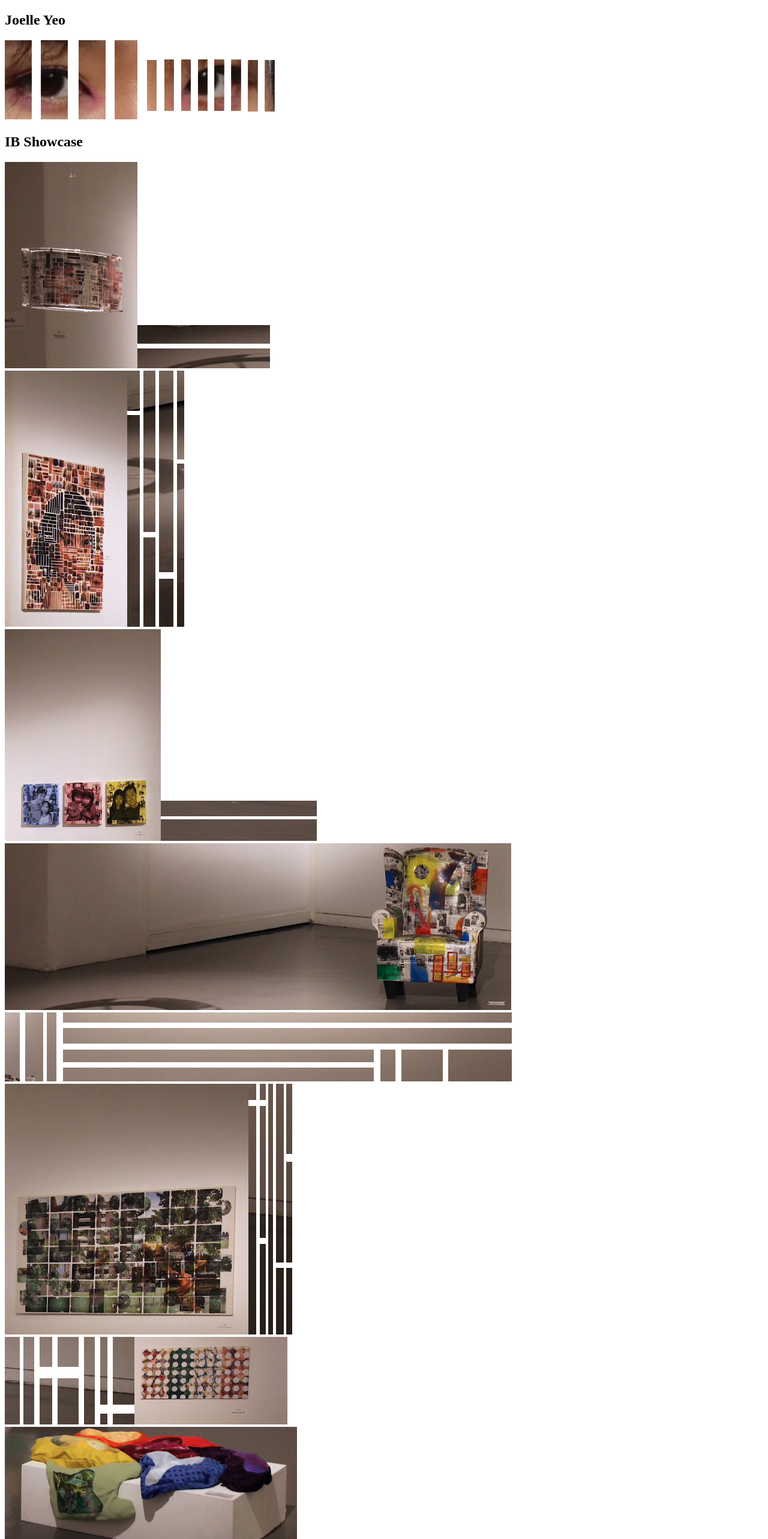
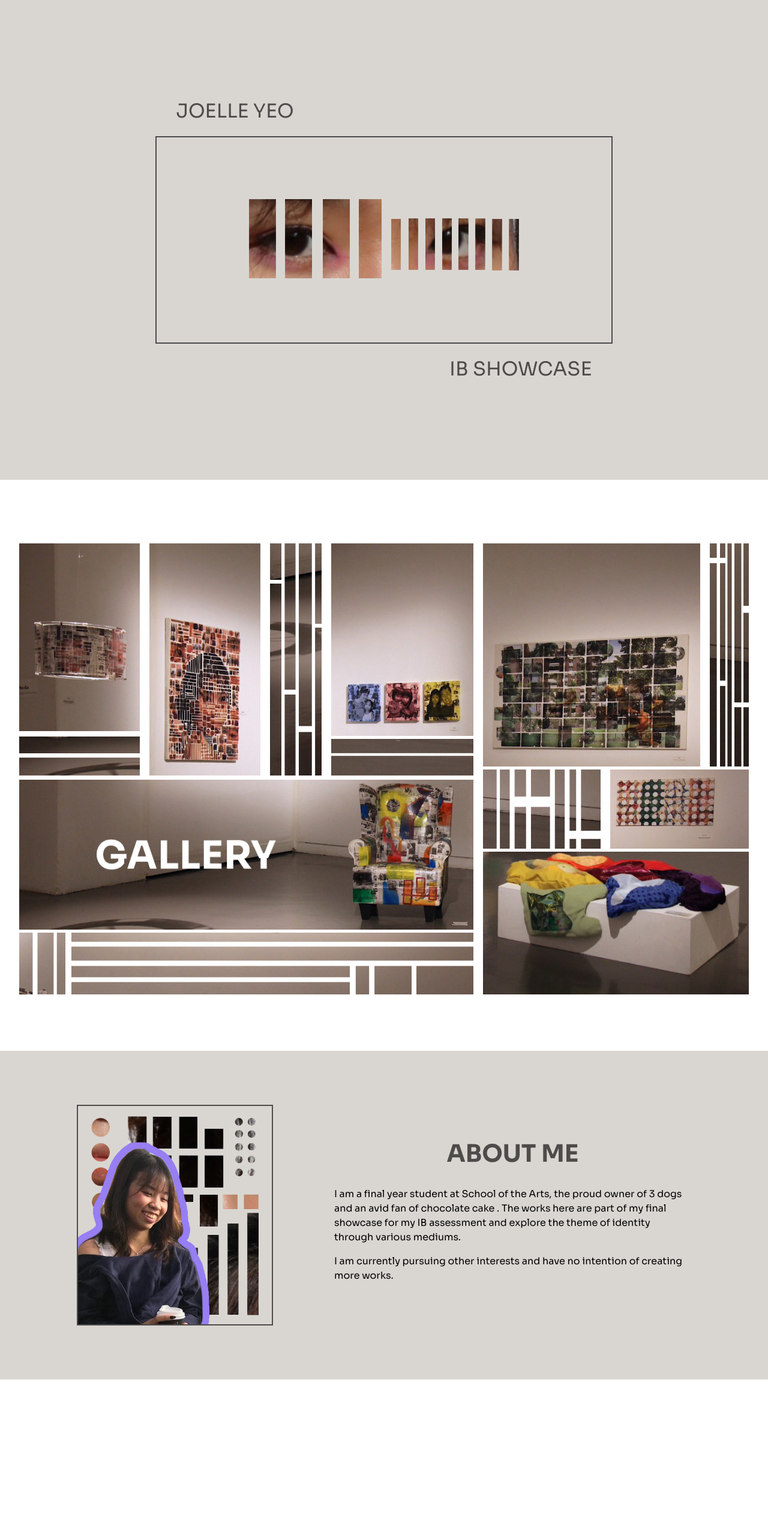
Before and after one commit to not-a-scam/joelle, a React (Create React App) app: page / in a window 1280 px wide. Shown: the top 2566 px of the page at 60% size. After the commit the page ends 2300 px from the top, so only its background shows below. Built offline with nearby package versions, Linux system fonts and the light colour scheme.

Commit message:
finish desktop design

```diff
--- a/public/css/styles.css
+++ b/public/css/styles.css
@@ -1,3 +1,126 @@
+h1, h2, h3 {
+  font-weight: 700;
+}
 
+p {
+  font-weight: 400;
+}
+
+* {
+  padding: 0;
+  margin: 0;
+  box-sizing: border-box;
+  font-family: "Sora", sans-serif;
+}
+
+#cover {
+  display: flex;
+  justify-content: center;
+  height: 100vh;
+  background-color: #d9d6d1;
+}
+
+.cover-img {
+  position: relative;
+  width: fit-content;
+  margin: auto;
+  padding: 10% 15%;
+  border: solid;
+  border-width: 2px;
+  border-color: #4d4c4a;
+}
+.cover-img .top-text, .cover-img .bottom-text {
+  color: #4d4c4a;
+  font-size: 2em;
+  font-weight: 400;
+  position: absolute;
+  text-transform: uppercase;
+}
+.cover-img .top-text {
+  top: -2em;
+  left: 2rem;
+}
+.cover-img .bottom-text {
+  bottom: -2em;
+  right: 2rem;
+}
+
+#gallery {
+  overflow-x: hidden;
+  padding-top: 1rem;
+  padding-left: 2rem;
+  padding-right: 1rem;
+  width: 100%;
+  max-width: 1350px;
+  margin: 7% auto;
+}
+
+.gallery-img {
+  cursor: pointer;
+}
+
+#aboutme {
+  background-color: #d9d6d1;
+}
+#aboutme .border-img {
+  border: solid;
+  border-color: #4d4c4a;
+  border-width: 2px;
+  margin: auto;
+  width: 100%;
+}
+#aboutme .border-img img {
+  width: 100%;
+  display: block;
+  padding-right: 0;
+}
+#aboutme .aboutme-content {
+  margin-left: 10%;
+  justify-self: center;
+  align-self: center;
+}
+#aboutme .aboutme-content h2 {
+  color: #4d4c4a;
+  font-size: 2.5rem;
+  text-transform: uppercase;
+  text-align: center;
+  margin-bottom: 5%;
+}
+#aboutme .aboutme-content p {
+  font-size: 1rem;
+  line-height: 1.5;
+  margin-bottom: 1em;
+}
+
+.y-row {
+  display: flex;
+  flex-direction: column;
+  justify-content: space-between;
+  align-content: space-between;
+}
+.y-row span {
+  padding-bottom: 1rem;
+  padding-right: 0;
+}
+.y-row span img {
+  max-width: 100%;
+}
+
+.x-row {
+  display: flex;
+  justify-content: space-between;
+  align-content: space-between;
+}
+.x-row span {
+  padding-right: 1rem;
+  padding-bottom: 0;
+}
+.x-row span img {
+  max-width: 100%;
+}
+
+.container {
+  padding: 7% 10%;
+}
 
 /*# sourceMappingURL=styles.css.map */
--- a/public/index.html
+++ b/public/index.html
@@ -4,6 +4,15 @@
     <meta charset="utf-8" />
     <meta name="viewport" content="width=device-width, initial-scale=1" />
     <title>Joelle Yeo | IB Showcase</title>
+
+    <!-- fonts -->
+    <link rel="preconnect" href="https://fonts.googleapis.com">
+    <link rel="preconnect" href="https://fonts.gstatic.com" crossorigin>
+    <link href="https://fonts.googleapis.com/css2?family=Sora:wght@400;700&display=swap" rel="stylesheet">
+
+    <!-- stylesheet -->
+    <link rel="stylesheet" href="./css/styles.css">
+
   </head>
   <body>
     <noscript>You need to enable JavaScript to run this app.</noscript>
--- a/public/scss/_base.scss
+++ b/public/scss/_base.scss
@@ -6,9 +6,20 @@ $black: #000000;
 
 // screens
 
+
+//fonts
+h1, h2, h3{
+    font-weight: 700;
+}
+
+p {
+    font-weight: 400;
+}
+
 //resets
 * {
     padding: 0;
     margin: 0;
     box-sizing: border-box;
+    font-family: 'Sora', sans-serif;
 }
--- a/public/scss/_components.scss
+++ b/public/scss/_components.scss
@@ -0,0 +1,88 @@
+@use "./base" as *;
+
+#cover {
+    display: flex;
+    justify-content: center;
+    height: 100vh;
+    background-color: $lightgrey;
+}
+
+.cover-img{
+    position: relative;
+    width: fit-content;
+    margin: auto;
+    padding: 10% 15%;
+    border: solid;
+    border-width: 2px;
+    border-color: $darkgrey;
+
+    .top-text, .bottom-text{
+        color: $darkgrey;
+        font-size: 2em;
+        font-weight: 400;
+        position: absolute;
+        text-transform: uppercase;
+    }
+
+    .top-text {
+        top: -2em;
+        left: 2rem;
+    }
+
+    .bottom-text {
+        bottom: -2em;
+        right: 2rem;
+    }
+}
+
+#gallery {
+    overflow-x: hidden;
+    padding-top: 1rem;
+    padding-left: 2rem;
+    padding-right: 1rem;
+    width: 100%;
+    max-width: 1350px;
+    margin: 7% auto;
+}
+
+.gallery-img{
+    cursor: pointer;
+}
+
+#aboutme {
+    background-color: $lightgrey;
+
+    .border-img {
+        border: solid;
+        border-color: $darkgrey;
+        border-width: 2px;
+        margin: auto;
+        width: 100%;
+
+        img {
+            width: 100%;
+            display: block;
+            padding-right: 0;
+        }
+    }
+
+    .aboutme-content{
+        margin-left: 10%;
+        justify-self: center;
+        align-self: center;
+
+        h2 {
+            color: $darkgrey;
+            font-size: 2.5rem;
+            text-transform: uppercase;
+            text-align: center;
+            margin-bottom: 5%;
+        }
+
+        p {
+            font-size: 1rem;
+            line-height: 1.5;
+            margin-bottom: 1em;
+        }
+    }
+}
--- a/src/components/AboutMe.jsx
+++ b/src/components/AboutMe.jsx
@@ -3,14 +3,16 @@ import aboutMeImg from '../images/aboutme.png';
 
 function AboutMe() {
     return (
-        <section id="aboutme">
-            <h2>about me</h2>
-            <div class="x-row">
+        <section id="aboutme" className="container">
+            <div className="x-row">
                 <div class="border-img">
                     <img src={aboutMeImg} alt="" />
                 </div>
-                <p>I am a final year student at School of the Arts, the proud owner of 3 dogs and an avid fan of chocolate cake . The works here are part of my final showcase for my IB assessment and explore the theme of identity through various mediums.</p>
-                <p>I am currently pursuing other interests and have no intention of creating more works.</p>
+                <div className="aboutme-content">
+                    <h2>about me</h2>
+                    <p>I am a final year student at School of the Arts, the proud owner of 3 dogs and an avid fan of chocolate cake . The works here are part of my final showcase for my IB assessment and explore the theme of identity through various mediums.</p>
+                    <p>I am currently pursuing other interests and have no intention of creating more works.</p>
+                </div>
             </div>
         </section>
     );
--- a/src/components/Cover.jsx
+++ b/src/components/Cover.jsx
@@ -3,11 +3,11 @@ import coverImg from "../images/cover.png";
 
 function Cover() {
     return (
-        <section id="cover">
-            <div class="cover-img">
-                <h1 class="top-text">Joelle Yeo</h1>
+        <section id="cover" className="container">
+            <div className="cover-img">
+                <h1 className="top-text">Joelle Yeo</h1>
                 <img src={coverImg} alt="cover" />
-                <h2 class="bottom-text">IB Showcase</h2>
+                <h2 className="bottom-text">IB Showcase</h2>
             </div>
         </section>
     );
--- a/src/components/Gallery.jsx
+++ b/src/components/Gallery.jsx
@@ -6,7 +6,7 @@ import extensionsImg from '../images/gallery/extensions.png';
 import extensionsFillerImg from '../images/gallery/extensions-filler.png';
 import primaryImg from '../images/gallery/primary.png';
 import primaryFillerImg from '../images/gallery/primary-filler.png';
-import chairImg from '../images/gallery/3001.png';
+import chairImg from '../images/gallery/gallery.png';
 import chairFillerImg from '../images/gallery/3001-filler.png';
 import homeImg from '../images/gallery/home.png';
 import homeFillerImg from '../images/gallery/home-filler.png';
@@ -20,24 +20,24 @@ const imgs = [
         "y",
         [
             "x",
-            {imgs: [layersImg, layersFillerImg], isX: false},
-            {imgs: [extensionsImg, extensionsFillerImg], isX: true},
-            {imgs: [primaryImg, primaryFillerImg], isX: false}
+            {imgs: [{img: layersImg, isFiller: false}, {img: layersFillerImg, isFiller: true} ], isX: false},
+            {imgs: [{img: extensionsImg, isFiller: false}, {img: extensionsFillerImg, isFiller: true}], isX: true},
+            {imgs: [{img: primaryImg, isFiller: false}, {img: primaryFillerImg, isFiller: true}], isX: false}
         ],
-        {imgs: [chairImg, chairFillerImg], isX: false}
+        {imgs: [{img: chairImg,isFiller: false}, {img: chairFillerImg, isFiller: true}], isX: false}
     ],
     [
         "y",
-        {imgs: [homeImg, homeFillerImg], isX: true},
-        {imgs: [growingUpFillerImg, growingUpImg], isX: true},
-        {imgs: [memoriesImg], isX: false}
+        {imgs: [{img: homeImg, isFiller: false}, {img: homeFillerImg, isFiller: true}], isX: true},
+        {imgs: [{img: growingUpFillerImg, isFiller: true}, {img: growingUpImg, isFiller: false}], isX: true},
+        {imgs: [{img: memoriesImg, isFiller: true}], isX: false}
     ]
 ];
 
 function createGallery(obj) {
 
     if(Array.isArray(obj)){
-        const newObj = <div class={obj[0] === "x"? "x-row": "y-row"}>
+        const newObj = <div className={obj[0] === "x"? "x-row": "y-row"}>
             {obj.slice(1).map(subObj => {
                 return createGallery(subObj);
             })}
--- a/src/components/ImgRow.jsx
+++ b/src/components/ImgRow.jsx
@@ -2,9 +2,13 @@ import React from 'react';
 
 function ImgRow(props) {
     return (
-        <div class={props.isX ? "x-row" : "y-row"}>
+        <div className={props.isX ? "x-row" : "y-row"}>
             {props.imgs.map((img) => {
-                return <img src={img} alt="" />
+                if (!img.isFiller){
+                    return <span><img src={img.img} className="gallery-img" alt="" /></span>
+                } else {
+                    return <span><img src={img.img} alt="" /></span>
+                }
             })}
         </div>
     )
```
Also changed, not shown: public/scss/_layout.scss (+36 -0 lines), src/images/gallery/gallery.png (added), 1 other file (tests, documents, lock files or other folders).
